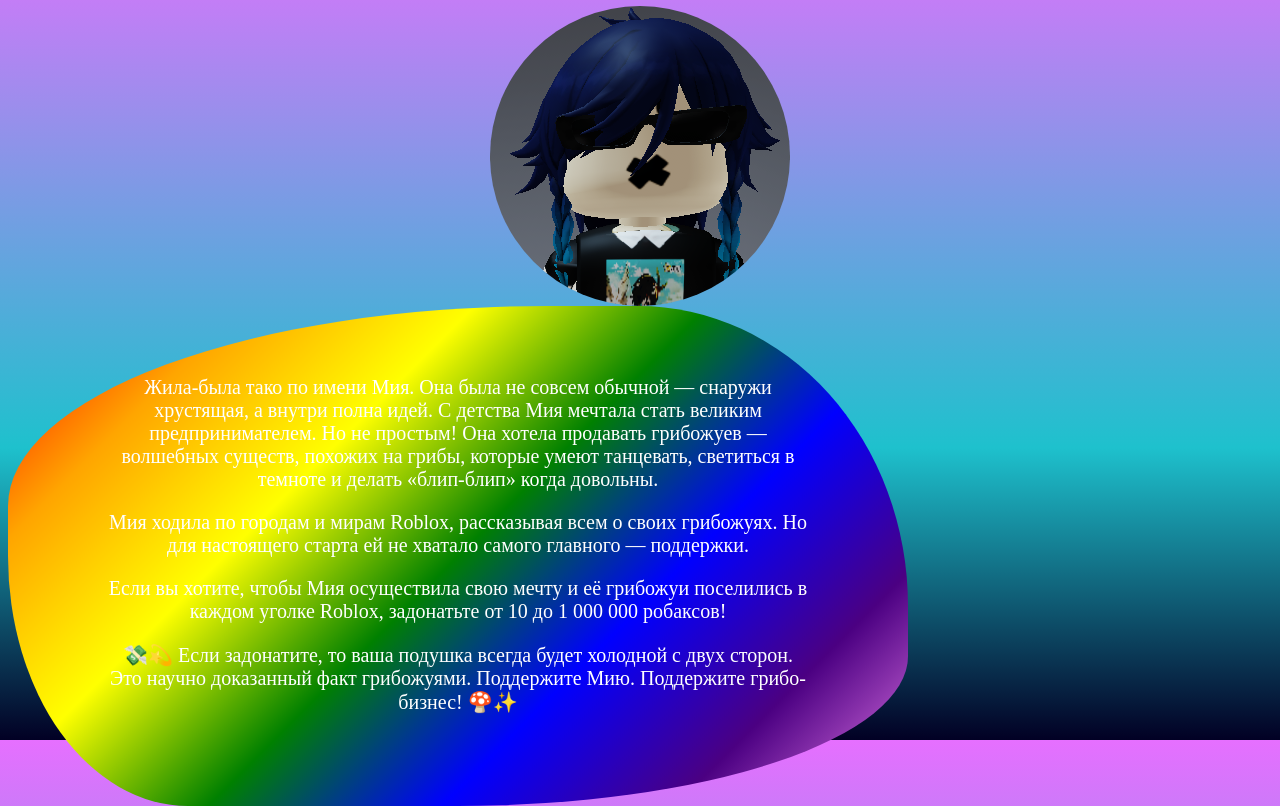
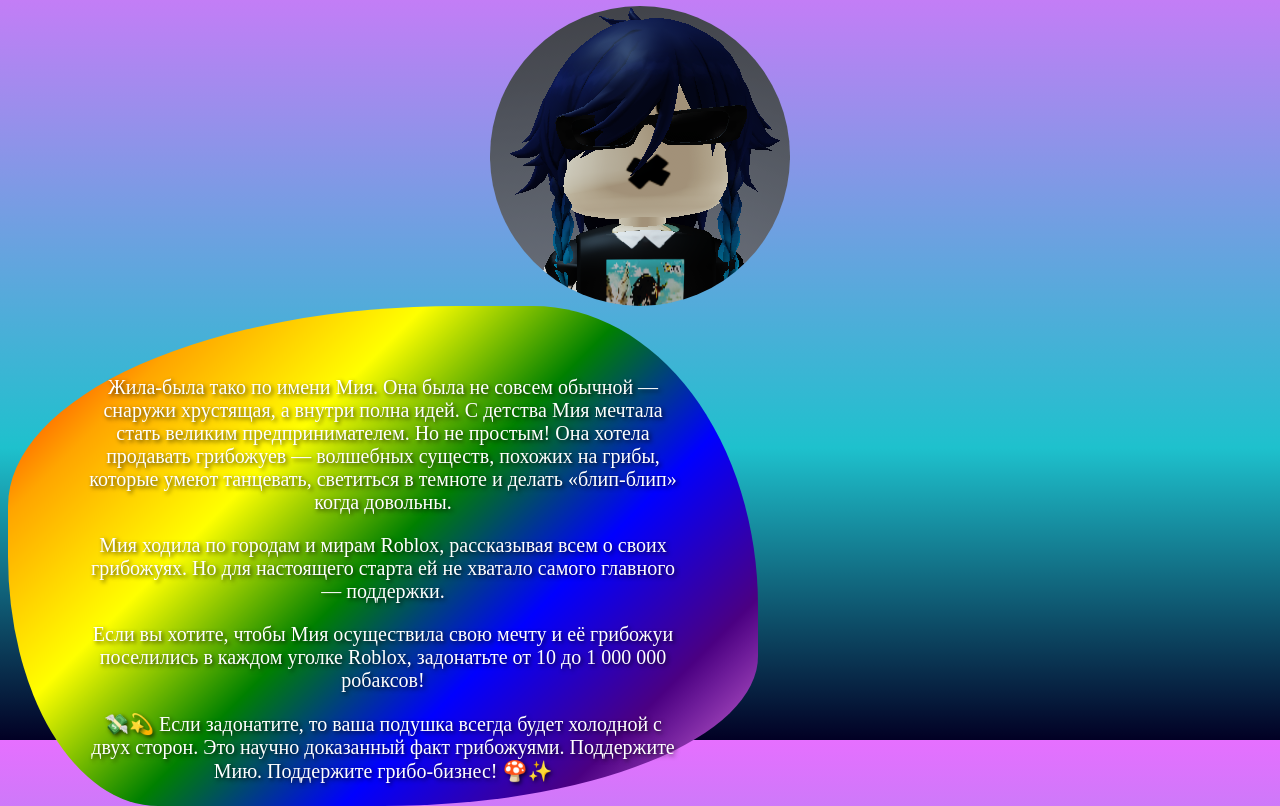
Before and after one commit to Oleg42goda/mia_checks, a plain HTML site: page index.html in a window 1280 px wide. Shown: the part 95-901 px from the top of the page. Drawn offline with Linux system fonts and the light colour scheme.

Commit message:
донат

```diff
--- a/style.css
+++ b/style.css
@@ -30,7 +30,7 @@ margin: 0 auto;
 .block{
 
 	color: #fff;
-	width: 900px;
+	max-width: 750px;
 	font-size: 20px;
 	background: linear-gradient(135deg,
 				red,
@@ -47,8 +47,10 @@ margin: 0 auto;
 
 
 .text__wrapper{
-	max-width: 700px;
+	max-width: 600px;
 	text-align: center;
 	margin: 0 auto;
 	padding-top: 50px;
+	text-shadow: 2px 2px 4px rgba(0, 0, 0, 0.7);
+	text-align: center;
 }
```
